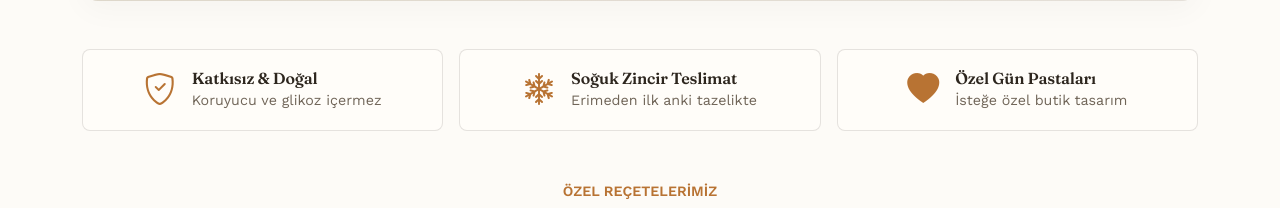
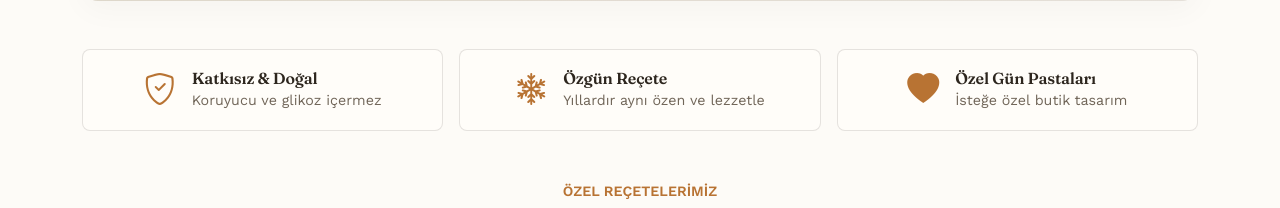
Before and after one commit to beyzascnn2005/pastane-projesi, a FastAPI app: page / in a window 1280 px wide. Shown: the part 865-1073 px from the top of the page. Run offline with FastAPI, Linux system fonts and the light colour scheme.

Commit message:
metin güncellemesi yapildi

```diff
--- a/templates/anasayfa.html
+++ b/templates/anasayfa.html
@@ -70,8 +70,8 @@
         <div class="feature-strip p-3 rounded-3 h-100 d-flex align-items-center justify-content-center gap-3">
             <i class="bi bi-snow2 fs-2 text-copper"></i>
             <div class="text-start">
-                <h6 class="mb-0 fw-bold">Soğuk Zincir Teslimat</h6>
-                <small class="text-muted">Erimeden ilk anki tazelikte</small>
+                <h6 class="mb-0 fw-bold">Özgün Reçete</h6>
+                <small class="text-muted">Yıllardır aynı özen ve lezzetle</small>
             </div>
         </div>
     </div>
```
